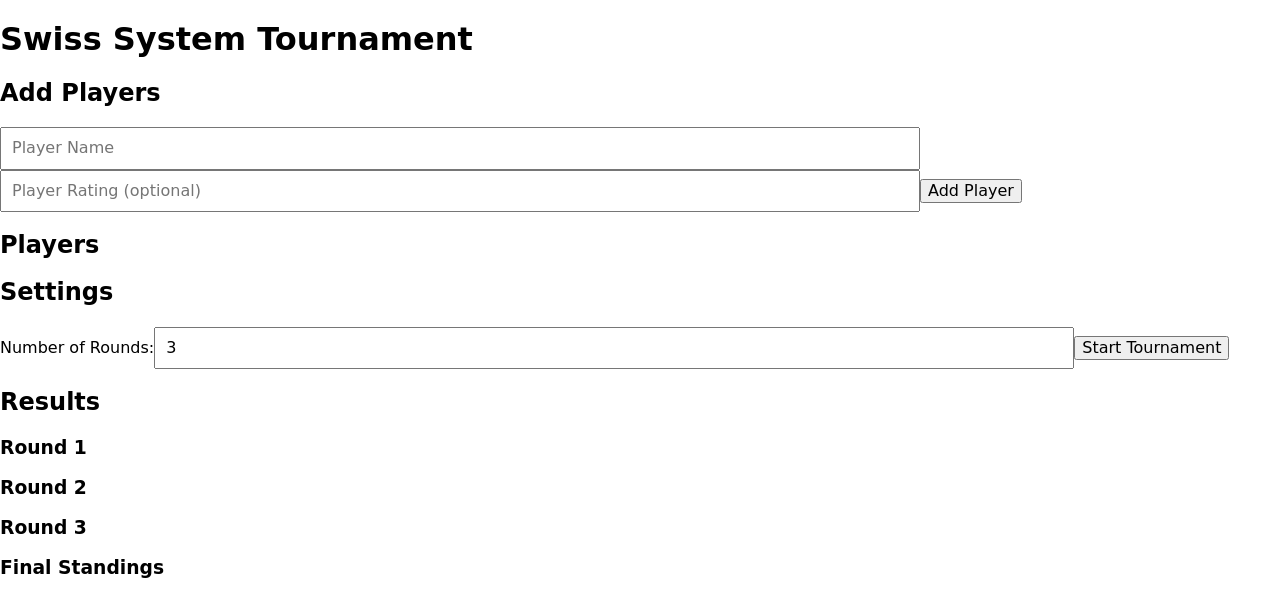
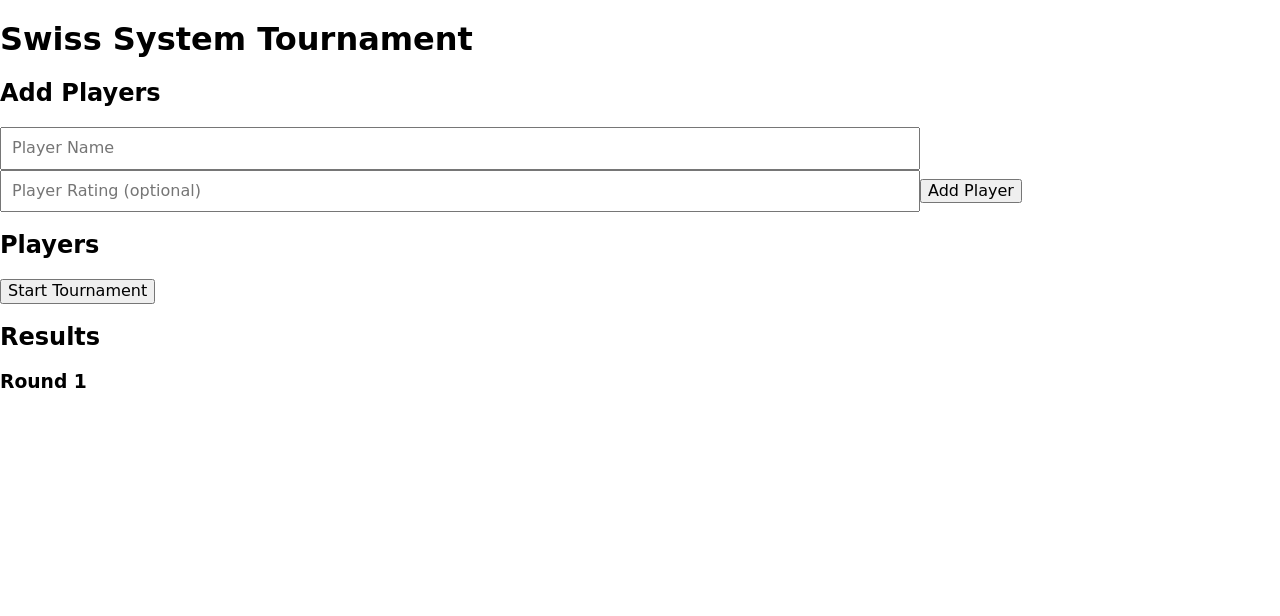
Before and after one commit to tsepakme/aiusha, a React (Vite) app: page /swiss in a window 1280 px wide. Both pictures are taken after a click on the button "Start Tournament". Shown: the top 616 px of the page. Built offline with nearby package versions, Linux system fonts and the light colour scheme.

Commit message:
Refactor SwissPage to streamline tournament logic, enhance result handling, and improve UI for match results

```diff
--- a/pages/SwissPage.tsx
+++ b/pages/SwissPage.tsx
@@ -3,16 +3,16 @@ import React, { useState } from 'react';
 type Player = {
   id: number;
   name: string;
-  rating?: number; // Рейтинг необязательный
-  points: number; // Очки
-  buchholz: number; // Сумма очков противников
-  opponents: number[]; // ID противников
+  rating?: number;
+  points: number;
+  buchholz: number;
+  opponents: number[];
 };
 
 type Match = {
   player1: Player;
-  player2?: Player; // Может быть undefined, если бай
-  result?: number; // 1 = победа игрока 1, 0 = ничья, -1 = победа игрока 2
+  player2?: Player;
+  result?: number;
 };
 
 type Round = {
@@ -24,19 +24,17 @@ type Tournament = {
   rounds: Round[];
 };
 
-// Инициализация игроков
 function initializePlayers(namesAndRatings: { name: string; rating?: number }[]): Player[] {
   return namesAndRatings.map((data, index) => ({
     id: index + 1,
     name: data.name,
     rating: data.rating,
     points: 0,
-    buchholz: 0, // Изначально Бухгольц равен 0
+    buchholz: 0,
     opponents: []
-  })).sort((a, b) => (b.rating ?? 0) - (a.rating ?? 0)); // Сортируем по рейтингу (если есть)
+  })).sort((a, b) => (b.rating ?? 0) - (a.rating ?? 0));
 }
 
-// Формирование пар для первого раунда
 function generateFirstRound(players: Player[]): Match[] {
   const matches: Match[] = [];
   for (let i = 0; i < players.length; i += 2) {
@@ -48,9 +46,8 @@ function generateFirstRound(players: Player[]): Match[] {
   return matches;
 }
 
-// Формирование пар для последующих раундов
 function generateSwissRound(players: Player[]): Match[] {
-  const sortedPlayers = [...players].sort((a, b) => b.points - a.points || b.buchholz - a.buchholz); // Сортируем по очкам, затем по Бухгольцу
+  const sortedPlayers = [...players].sort((a, b) => b.points - a.points || b.buchholz - a.buchholz);
   const matches: Match[] = [];
   const unmatched: Player[] = [];
 
@@ -68,16 +65,18 @@ function generateSwissRound(players: Player[]): Match[] {
     }
   }
 
-  // Если остались игроки без пары
-  unmatched.forEach(player => matches.push({ player1: player }));
+  if (unmatched.length > 0) {
+    const outsider = unmatched.pop()!;
+    outsider.points += 1;
+    matches.push({ player1: outsider });
+  }
 
   return matches;
 }
 
-// Обновление результатов матчей
 function updateResults(matches: Match[], results: number[]): void {
   matches.forEach((match, index) => {
-    const result = results[index]; // 1, 0 или -1
+    const result = results[index];
     if (result === 1) {
       match.player1.points += 1;
     } else if (result === -1 && match.player2) {
@@ -88,11 +87,9 @@ function updateResults(matches: Match[], results: number[]): void {
     }
   });
 
-  // Обновляем Бухгольц после каждого раунда
   updateBuchholz(matches);
 }
 
-// Обновление значений Бухгольца
 function updateBuchholz(matches: Match[]): void {
   const playerMap = new Map<number, Player>();
 
@@ -111,34 +108,27 @@ function updateBuchholz(matches: Match[]): void {
   });
 }
 
-// Создание турнира
-function runTournament(namesAndRatings: { name: string; rating?: number }[], rounds: number): Tournament {
+function calculateRounds(numPlayers: number): number {
+  return Math.ceil(Math.log2(numPlayers));
+}
+
+function runTournament(namesAndRatings: { name: string; rating?: number }[]): Tournament {
   const players = initializePlayers(namesAndRatings);
   const tournament: Tournament = { players, rounds: [] };
 
-  for (let roundIndex = 0; roundIndex < rounds; roundIndex++) {
-    const matches = roundIndex === 0
-      ? generateFirstRound(players)
-      : generateSwissRound(players);
-
-    tournament.rounds.push({ matches });
-
-    // Здесь вы можете запросить результаты для каждого матча вручную
-    const results = matches.map(() => Math.floor(Math.random() * 3) - 1); // Генерация случайных результатов
-    updateResults(matches, results);
-  }
+  const firstRoundMatches = generateFirstRound(players);
+  tournament.rounds.push({ matches: firstRoundMatches });
 
   return tournament;
 }
 
-// initializePlayers, generateFirstRound, generateSwissRound, updateResults
-
 const SwissTournament: React.FC = () => {
   const [players, setPlayers] = useState<{ name: string; rating?: number }[]>([]);
   const [tournament, setTournament] = useState<Tournament | null>(null);
-  const [rounds, setRounds] = useState<number>(3); // Количество раундов
   const [playerName, setPlayerName] = useState('');
   const [playerRating, setPlayerRating] = useState<string>('');
+  const [isFinished, setIsFinished] = useState(false);
+  const [roundResults, setRoundResults] = useState<number[][]>([]);
 
   const addPlayer = () => {
     setPlayers([...players, { name: playerName, rating: playerRating ? parseInt(playerRating) : undefined }]);
@@ -147,8 +137,39 @@ const SwissTournament: React.FC = () => {
   };
 
   const startTournament = () => {
-    const newTournament = runTournament(players, rounds);
+    const newTournament = runTournament(players);
     setTournament(newTournament);
+    setRoundResults(newTournament.rounds.map(() => []));
+  };
+
+  const handleResultChange = (roundIndex: number, matchIndex: number, result: number) => {
+    const newRoundResults = [...roundResults];
+    newRoundResults[roundIndex][matchIndex] = result;
+    setRoundResults(newRoundResults);
+  };
+
+  const finishRound = (roundIndex: number) => {
+    if (tournament) {
+      const newTournament = { ...tournament };
+      updateResults(newTournament.rounds[roundIndex].matches, roundResults[roundIndex]);
+      setTournament(newTournament);
+    }
+  };
+
+  const nextRound = () => {
+    if (tournament && tournament.rounds.length < calculateRounds(tournament.players.length)) {
+      finishRound(tournament.rounds.length - 1);
+      const newTournament = { ...tournament };
+      const newRoundMatches = generateSwissRound(newTournament.players);
+      newTournament.rounds.push({ matches: newRoundMatches });
+      setTournament(newTournament);
+      setRoundResults([...roundResults, []]);
+    }
+  };
+
+  const finishTournament = () => {
+    finishRound(tournament!.rounds.length - 1);
+    setIsFinished(true);
   };
 
   return (
@@ -183,18 +204,7 @@ const SwissTournament: React.FC = () => {
         </ul>
       </div>
 
-      <div>
-        <h2>Settings</h2>
-        <label>
-          Number of Rounds:
-          <input
-            type="number"
-            value={rounds}
-            onChange={(e) => setRounds(parseInt(e.target.value))}
-          />
-        </label>
       <button onClick={startTournament}>Start Tournament</button>
-      </div>
 
       {tournament && (
         <div>
@@ -206,19 +216,28 @@ const SwissTournament: React.FC = () => {
                 {round.matches.map((match, matchIndex) => (
                   <li key={matchIndex}>
                     {match.player1.name} vs {match.player2?.name || 'Bye'} -{' '}
-                    {match.result === 1
-                      ? `${match.player1.name} Wins`
-                      : match.result === -1
-                        ? `${match.player2?.name} Wins`
-                        : match.result === 0
-                          ? 'Draw'
-                          : 'Pending'}
+                    <select onChange={(e) => handleResultChange(roundIndex, matchIndex, parseInt(e.target.value))}>
+                      <option value="">Select Result</option>
+                      <option value="1">{match.player1.name} Wins</option>
+                      <option value="-1">{match.player2?.name} Wins</option>
+                      <option value="0">Draw</option>
+                    </select>
                   </li>
                 ))}
               </ul>
             </div>
           ))}
 
+          {tournament.rounds.length < calculateRounds(tournament.players.length) && (
+            <button onClick={nextRound}>Next Round</button>
+          )}
+
+          {tournament.rounds.length === calculateRounds(tournament.players.length) && !isFinished && (
+            <button onClick={finishTournament}>Finish Tournament</button>
+          )}
+
+          {isFinished && (
+            <div>
               <h3>Final Standings</h3>
               <ul>
                 {tournament.players
@@ -232,6 +251,8 @@ const SwissTournament: React.FC = () => {
             </div>
           )}
         </div>
+      )}
+    </div>
   );
 };
 
```
Lines whose indentation alone changed are shown as unchanged.
